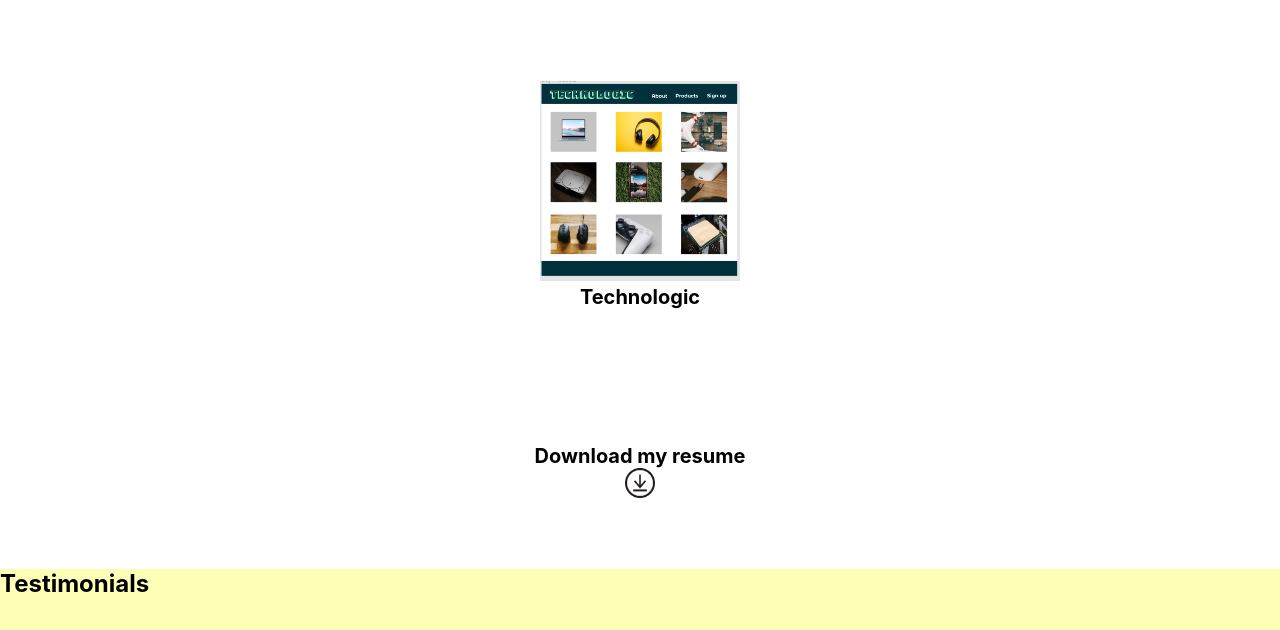
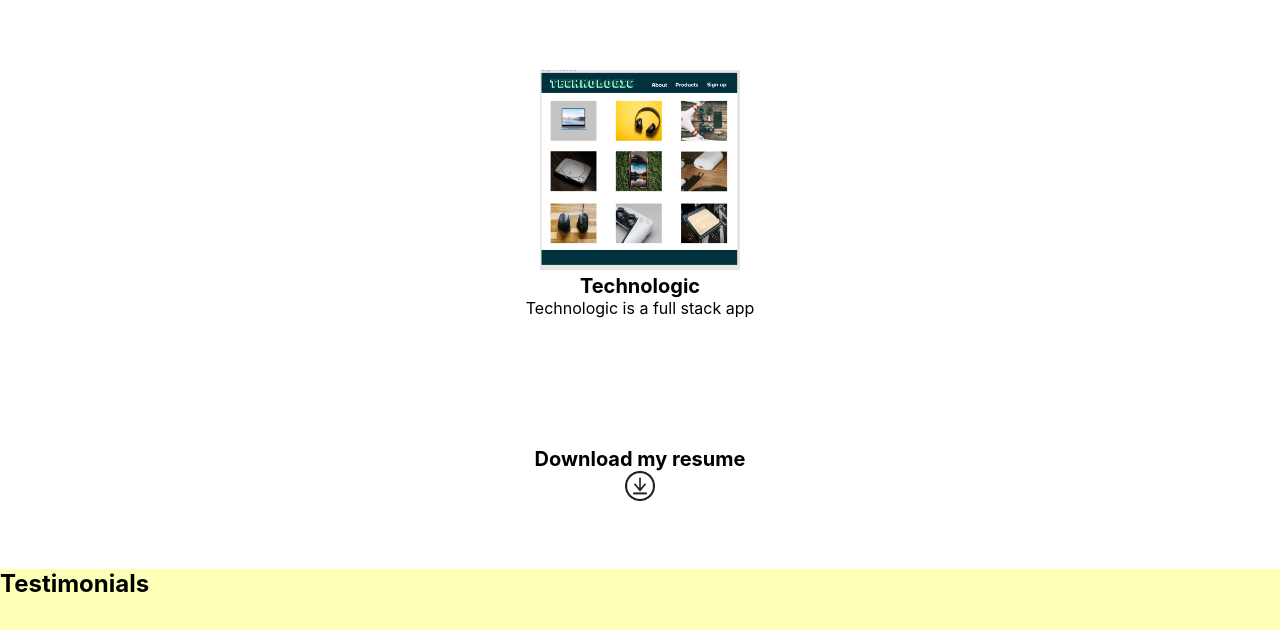
Before and after one commit to curlygirltech/portfolio, a React (Create React App) app in the folder jc-portfolio/: page / in a window 1280 px wide. Shown: the part 1691-2321 px from the top of the page. Built offline with nearby package versions, Linux system fonts and the light colour scheme.

Commit message:
deploy test

```diff
--- a/jc-portfolio/src/Screens/Projects/Projects.jsx
+++ b/jc-portfolio/src/Screens/Projects/Projects.jsx
@@ -9,8 +9,9 @@ export default function Projects() {
         <div className="item">
           <a href="https://heuristic-ptolemy-d4f1c6.netlify.app/">
           <img src="technologic.png" alt=""/>
-          <h3>Technologic</h3>
+            <h3>Technologic</h3>
           </a>
+          <p>Technologic is a full stack app</p>
         </div>
       </div>
       <a href="https://drive.google.com/file/d/16o3r8-YwZWgUIaEnBMEPb3bga3LYyt7Y/view?usp=sharing">
```
